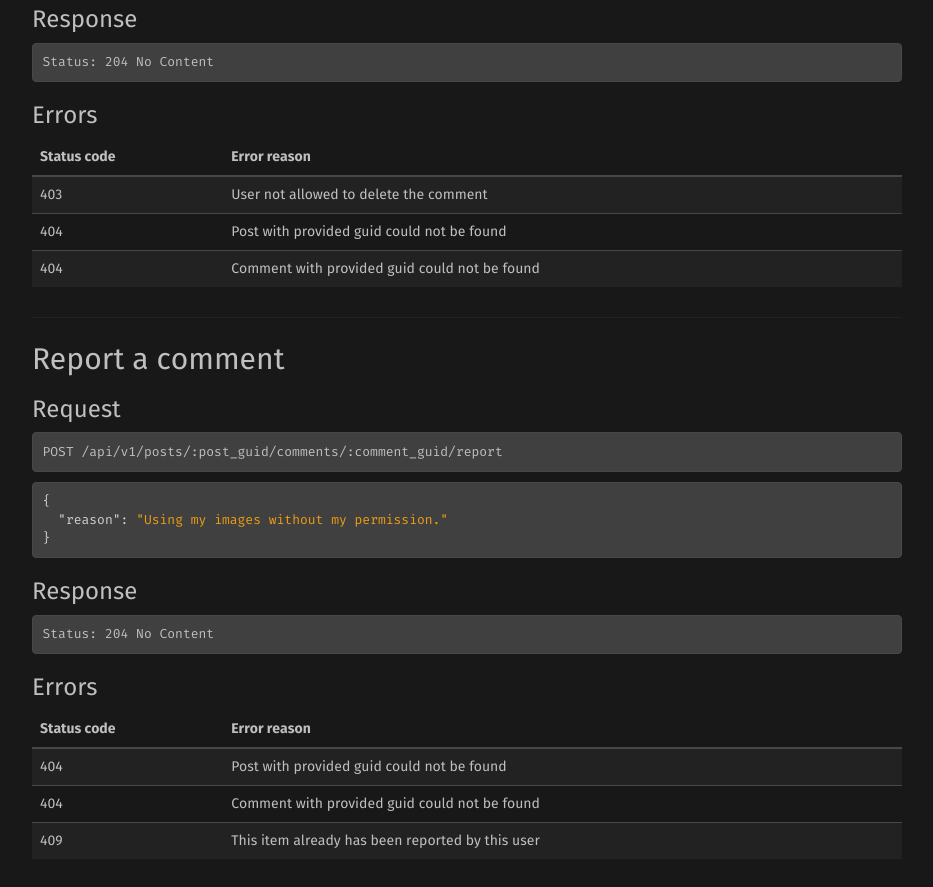
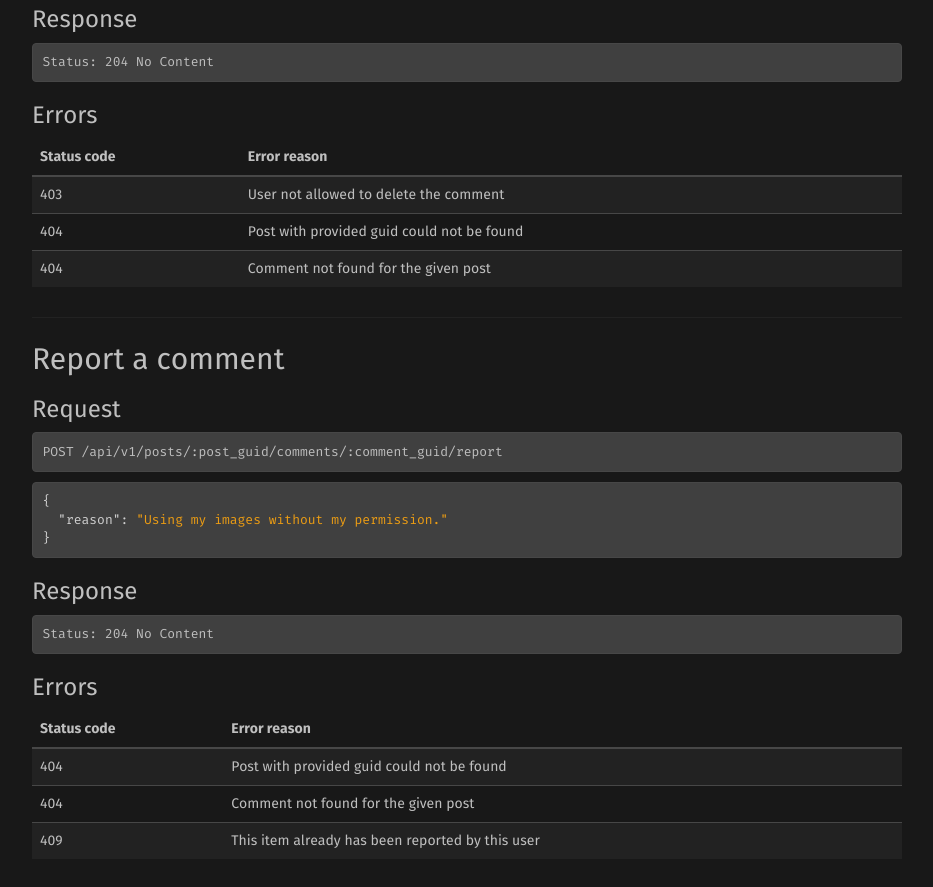
Before and after one commit to diaspora/api-documentation, a Jekyll site: the page built from _routes/comments.md, in a window 1280 px wide and 900 px high, scrolled down 1152 px. Shown: the top 887 px of the window, without its empty margins (323-1256 px from the left). Built offline with Jekyll 4.4.1, drawn with Linux system fonts in a browser that asks for light colours.

Commit message:
Make Comments missing error message more generic fixes #21

```diff
--- a/_routes/comments.md
+++ b/_routes/comments.md
@@ -69,7 +69,7 @@ Status: 204 No Content
 | ----------- | --------------------------------------------- |
 | 403         | User not allowed to delete the comment        |
 | 404         | Post with provided guid could not be found    |
-| 404         | Comment with provided guid could not be found |
+| 404         | Comment not found for the given post          |
 
 ## Report a comment
 
@@ -95,7 +95,7 @@ Status: 204 No Content
 | Status code | Error reason                                     |
 | ----------- | ------------------------------------------------ |
 | 404         | Post with provided guid could not be found       |
-| 404         | Comment with provided guid could not be found    |
+| 404         | Comment not found for the given post             |
 | 409         | This item already has been reported by this user |
 
 ## Add a comment to a post
```
